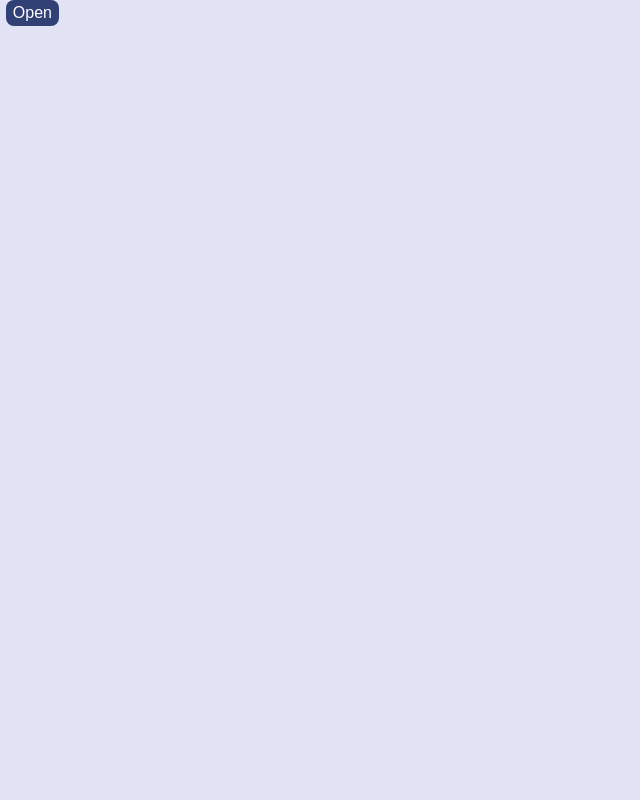
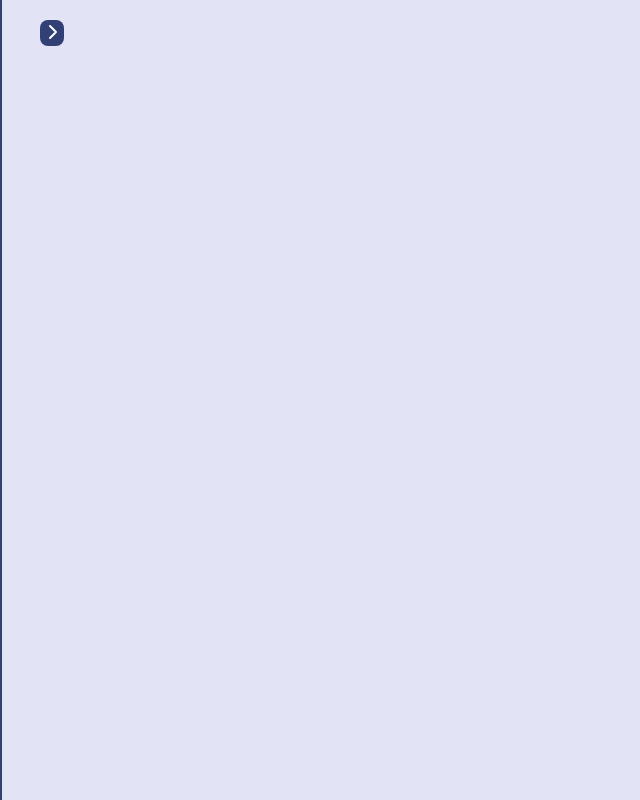
Before and after one commit to e-newton/gratitude-journal, a React (Create React App) app: page / in a window 1280 px wide. Shown: the whole page, without its empty margins (0-640 px from the left). Built offline with nearby package versions, Linux system fonts and the light colour scheme.

Commit message:
Sidebar stylings done, lets stop working on this for now

```diff
--- a/package.json
+++ b/package.json
@@ -3,6 +3,7 @@
   "version": "0.1.0",
   "private": true,
   "dependencies": {
+    "@fortawesome/fontawesome-svg-core": "^6.2.0",
     "@fortawesome/free-solid-svg-icons": "^6.2.0",
     "@fortawesome/react-fontawesome": "^0.2.0",
     "@reduxjs/toolkit": "^1.8.5",
--- a/src/App.scss
+++ b/src/App.scss
@@ -12,7 +12,7 @@ button {
     transition: background-color GV.$hover-transition-time, color GV.$hover-transition-time, border-color GV.$hover-transition-time;
     border-width: GV.$button-border-width;
     border-style: solid;
-    border-color: #00000000;
+    border-color: transparent;
 
 
     &:hover {
--- a/src/GlobalVariables.scss
+++ b/src/GlobalVariables.scss
@@ -3,7 +3,7 @@ $primary: #314075;
 $text-colour: #000000;
 $text-on-dark-colour: #FFFFFF;
 $border-radius: 8px;
-$hover-transition-time: 0.2s;
+$hover-transition-time: 0.1s;
 $button-border-width: 2px;
 $button-padding-x: 2px;
 $button-padding-y: 5px;
--- a/src/Sidebar/Sidebar.scss
+++ b/src/Sidebar/Sidebar.scss
@@ -7,13 +7,22 @@ $width: 200px;
     height: 100vh;
     left: -$width;
     transition: left 1s;
+    border-right: solid 2px GV.$primary;
+    background-color: GV.$primary;
+    color: GV.$text-on-dark-colour;
 
     &.opened {
         left: 0;
+
+        .toggle {
+            transform: rotate(180deg);
+        }
     }
 
     .toggle {
         position: absolute;
-        right: calc(-55px - GV.$button-padding-x - GV.$button-border-width);
+        right: calc(-60px - GV.$button-padding-x - GV.$button-border-width);
+        top: 20px;
+        transition: transform 0.5s;
     }
 }
--- a/src/Sidebar/Sidebar.tsx
+++ b/src/Sidebar/Sidebar.tsx
@@ -1,3 +1,5 @@
+import { FontAwesomeIcon } from "@fortawesome/react-fontawesome";
+import { faChevronRight } from '@fortawesome/free-solid-svg-icons'
 import { useState } from "react"
 import './Sidebar.scss';
 
@@ -16,7 +18,9 @@ export function SidebarToggle(props: SidebarToggleProps) {
     }
 
     return (
-        <button className="toggle" onClick={onClick}>{props.opened ? 'Close' : 'Open'}</button>
+        <button className="toggle" onClick={onClick}>
+            <FontAwesomeIcon icon={faChevronRight}/>
+        </button>
     )
 }
 
```
Also changed, not shown: 1 other file (tests, documents, lock files or other folders).
